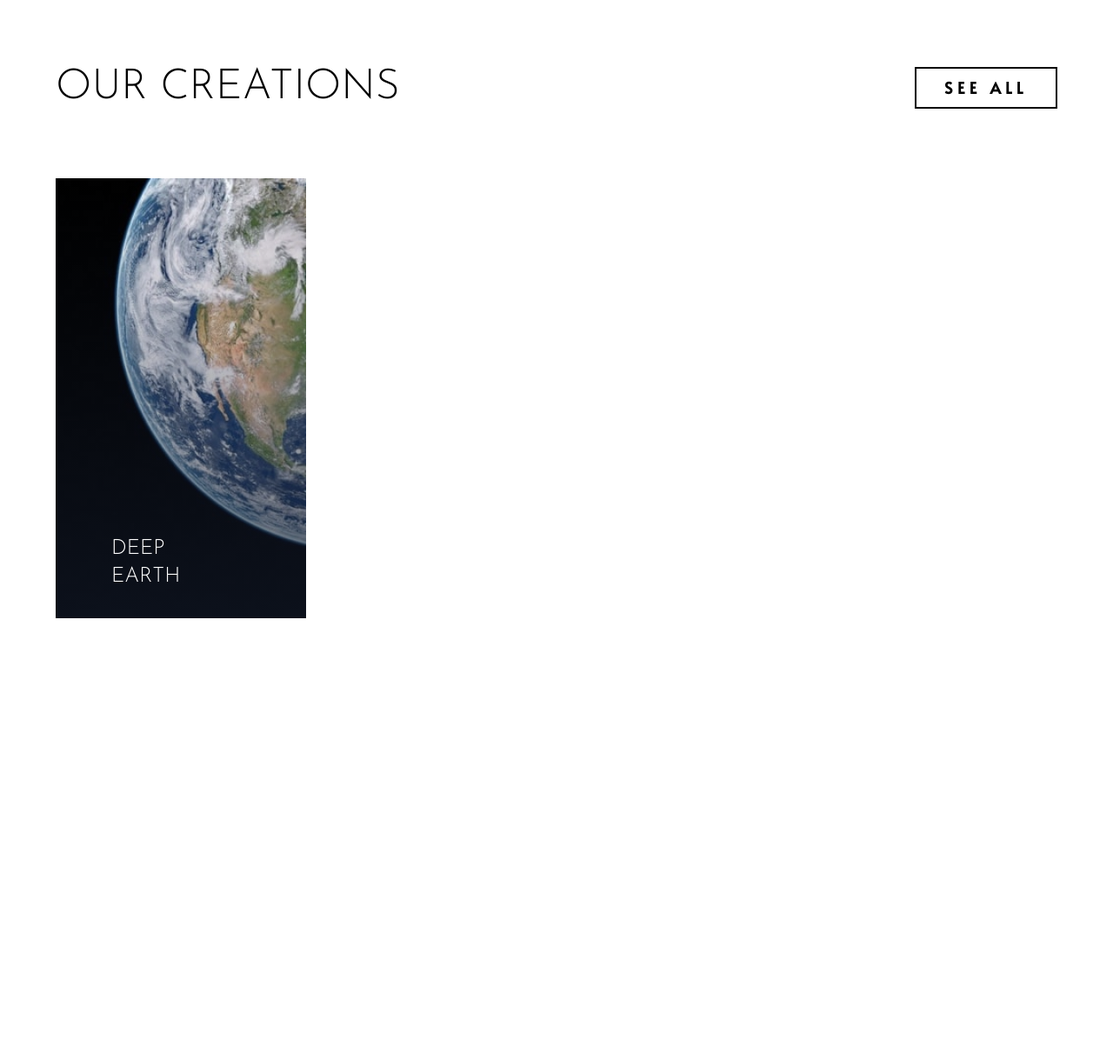
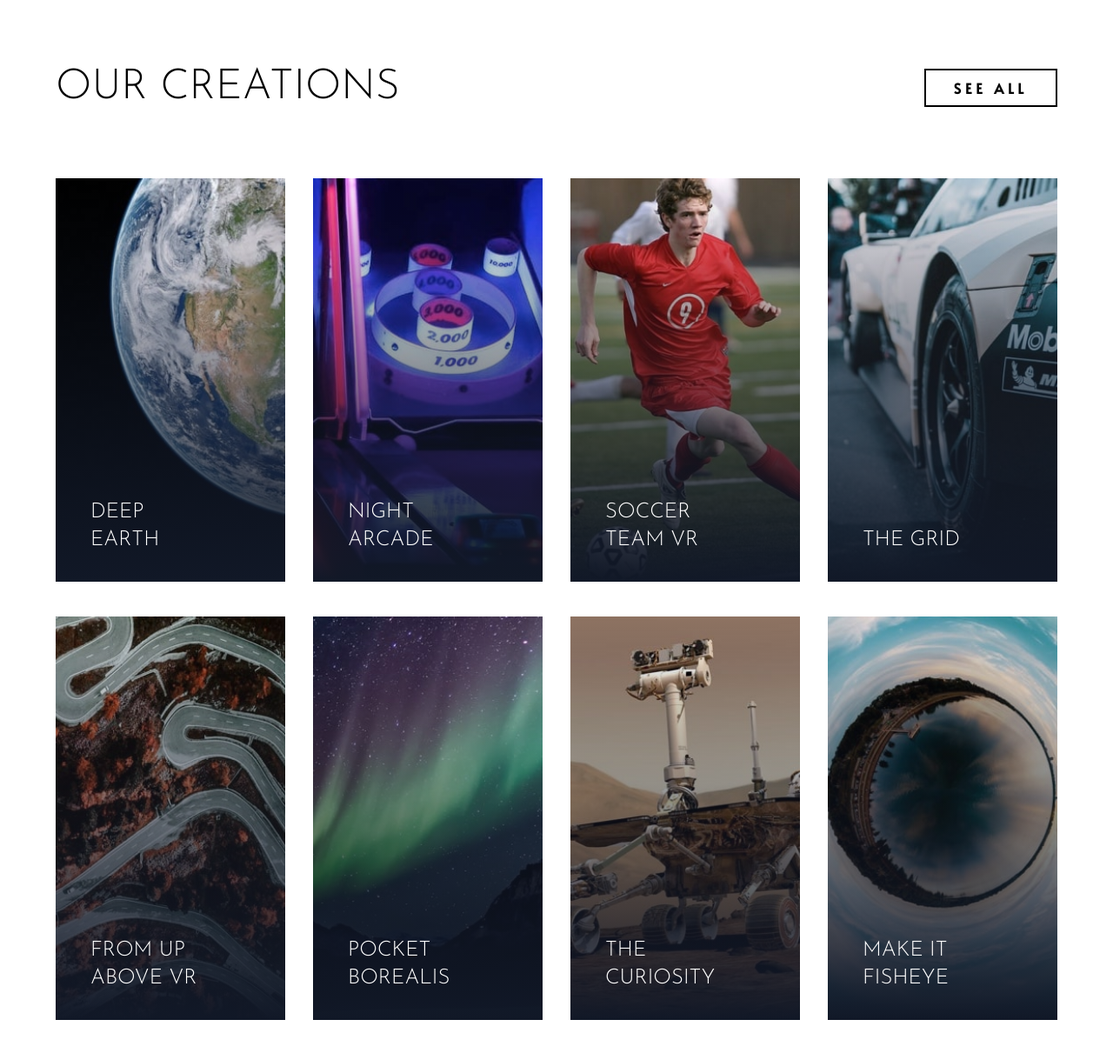
Before and after one commit to gaurav-shrestha/Mero-Sansar, a website: page index.html in a window 1280 px wide. Shown: the part 1309-2520 px from the top of the page at 87% size. Before the commit the page ends 2148 px from the top, so only its background shows below. Drawn offline with Linux system fonts and the light colour scheme.

Commit message:
items container finalized

```diff
--- a/index.html
+++ b/index.html
@@ -12,57 +12,58 @@
         <!-- Hero Section -->
         <section id="hero">
             <!-- Hero Container -->
-            <div class="max-w-6xl mx-auto px-5 py-10">
+            <div class="section-container py-10">
                 <!-- Navbar -->
                 <nav class="flex justify-between items-center">
                     <!-- logo -->
                     <img src="images/logo.svg" alt="loading..." class="cursor-pointer" />
                     <!-- menu -->
-                    <div class="hidden md:flex space-x-10 text-white font-alata font-bold">
+                    <div class="hidden md:flex space-x-10 font-alata font-bold text-white">
                         <!-- About -->
                         <div class="group">
                             <a href="#">About</a>
-                            <div class="mx-1 border-b-2 opacity-0 duration-500 group-hover:opacity-100"></div>
+                            <div class="menu-effect"></div>
                         </div>
                         <!-- Careers -->
                         <div class="group">
                             <a href="#">Careers</a>
-                            <div class="mx-1 border-b-2 opacity-0 duration-500 group-hover:opacity-100"></div>
+                            <div class="menu-effect"></div>
                         </div>
                         <!-- Events -->
                         <div class="group">
                             <a href="#">Events</a>
-                            <div class="mx-1 border-b-2 opacity-0 duration-500 group-hover:opacity-100"></div>
+                            <div class="menu-effect"></div>
                         </div>
                         <!-- Products -->
                         <div class="group">
                             <a href="#">Products</a>
-                            <div class="mx-1 border-b-2 opacity-0 duration-500 group-hover:opacity-100"></div>
+                            <div class="menu-effect"></div>
                         </div>
                         <!-- Support -->
                         <div class="group">
                             <a href="#">Support</a>
-                            <div class="mx-1 border-b-2 opacity-0 duration-500 group-hover:opacity-100"></div>
+                            <div class="menu-effect"></div>
                         </div>
                     </div>
                 </nav>
+
                 <!-- Slogan Line -->
-                <div class="max-w-lg my-32 p-4 border border-white text-white text-4xl uppercase md:text-6xl md:p-10">IMPRESSIVE EXPERIENCES THAT DELIVER</div>
+                <div class="max-w-lg my-32 p-4 border border-white text-white uppercase text-4xl md:text-6xl md:p-10">IMPRESSIVE EXPERIENCES THAT DELIVER</div>
             </div>
         </section>
 
         <!-- History Section -->
         <section class="#history">
             <!-- History Container -->
-            <div class="max-w-6xl mx-auto px-5 my-32 relative flex flex-col md:flex-row md:pl-0">
+            <div class="section-container relative flex flex-col my-32 md:flex-row md:pl-0">
                 <!-- image -->
                 <img src="images/desktop/image-interactive.jpg" alt="" />
                 <!-- Content Container-->
-                <div class="bg-white md:absolute right-0 -bottom-12 mt-10 md:p-12">
+                <div class="mt-10 bg-white md:absolute right-0 -bottom-12 md:p-12">
                     <!-- heading -->
-                    <h3 class="max-w-lg font-sans uppercase text-center text-4xl mx-auto md:text-5xl">The leader in interactive vr</h3>
+                    <h3 class="mx-auto">The leader in interactive vr</h3>
                     <!-- details -->
-                    <p class="max-w-md text-center mx-auto mt-5 md:text-left">
+                    <p class="max-w-md mx-auto mt-5 text-center md:text-left">
                         Founded in 2023, Mero Sansar has been producing world-class virtual reality projects for some of the best companies around the globe. Our award-winning creations have
                         transformed businesses through digital experiences that bind to their brand
                     </p>
@@ -73,15 +74,16 @@
         <!-- Creations Section -->
         <section id="creation">
             <!-- Creation container -->
-            <div class="max-w-6xl px-5 mx-auto my-32 md:px-0">
+            <div class="section-container my-32 md:px-0">
                 <!-- Creations Header -->
-                <div class="flex flex-col mb-20 justify-center md:flex-row md:justify-between items-center">
-                    <h3 class="font-sans uppercase text-4xl md:text-5xl md:text-left">Our Creations</h3>
+                <div class="flex flex-col justify-center items-center mb-20 md:flex-row md:justify-between">
+                    <h3>Our creations</h3>
                     <!-- button -->
-                    <button class="hidden uppercase font-bold text-lg tracking-widest font-alata border-2 border-black px-8 py-2 hover:bg-black hover:text-white md:block">See all</button>
+                    <button class="btn hidden md:block">See all</button>
                 </div>
+
                 <!-- Items Container 1 -->
-                <div class="flex flex-col justify-between w-full space-y-6 text-2xl text-white uppercase md:flex-row md:space-y-0 md:space-x-8">
+                <div class="item-container mb-10">
                     <!-- item 1 -->
                     <div class="group relative overflow-hidden md:w-1/4">
                         <!-- desktop image -->
@@ -89,11 +91,94 @@
                         <!-- mobile image -->
                         <img src="images/mobile/image-deep-earth.jpg" alt="" class="w-full md:hidden" />
                         <!-- item gradient -->
-                        <div class="absolute top-0 bottom-0 right-0 left-0 bg-gradient-to-b from-transparent to-gray-900 group-hover:from-gray-50 group-hover:to-white opacity-70"></div>
+                        <div class="item-gradient"></div>
                         <!-- text -->
-                        <h5 class="absolute w-52 text-white bottom-4 px-6 group-hover:text-black duration-300 group-hover:scale-110 md:bottom-8 md:left-6 md:px-10">Deep Earth</h5>
+                        <h5>Deep Earth</h5>
+                    </div>
+                    <!-- item 2 -->
+                    <div class="group relative overflow-hidden md:w-1/4">
+                        <!-- desktop image -->
+                        <img src="images/desktop/image-night-arcade.jpg" alt="" class="hidden w-full duration-200 md:block group-hover:scale-110" />
+                        <!-- mobile image -->
+                        <img src="images/mobile/image-night-arcade.jpg" alt="" class="w-full md:hidden" />
+                        <!-- item gradient -->
+                        <div class="item-gradient"></div>
+                        <!-- text -->
+                        <h5>Night Arcade</h5>
+                    </div>
+                    <!-- item 3 -->
+                    <div class="group relative overflow-hidden md:w-1/4">
+                        <!-- desktop image -->
+                        <img src="images/desktop/image-soccer-team.jpg" alt="" class="hidden w-full duration-200 md:block group-hover:scale-110" />
+                        <!-- mobile image -->
+                        <img src="images/mobile/image-soccer-team.jpg" alt="" class="w-full md:hidden" />
+                        <!-- item gradient -->
+                        <div class="item-gradient"></div>
+                        <!-- text -->
+                        <h5>Soccer team vr</h5>
+                    </div>
+                    <!-- item 4 -->
+                    <div class="group relative overflow-hidden md:w-1/4">
+                        <!-- desktop image -->
+                        <img src="images/desktop/image-grid.jpg" alt="" class="hidden w-full duration-200 md:block group-hover:scale-110" />
+                        <!-- mobile image -->
+                        <img src="images/mobile/image-grid.jpg" alt="" class="w-full md:hidden" />
+                        <!-- item gradient -->
+                        <div class="item-gradient"></div>
+                        <!-- text -->
+                        <h5>The grid</h5>
                     </div>
                 </div>
+
+                <!-- Items Container 2 -->
+                <div class="item-container">
+                    <!-- item 1 -->
+                    <div class="group relative overflow-hidden md:w-1/4">
+                        <!-- desktop image -->
+                        <img src="images/desktop/image-from-above.jpg" alt="" class="hidden w-full duration-200 md:block group-hover:scale-110" />
+                        <!-- mobile image -->
+                        <img src="images/mobile/image-from-above.jpg" alt="" class="w-full md:hidden" />
+                        <!-- item gradient -->
+                        <div class="item-gradient"></div>
+                        <!-- text -->
+                        <h5>From up above vr</h5>
+                    </div>
+                    <!-- item 2 -->
+                    <div class="group relative overflow-hidden md:w-1/4">
+                        <!-- desktop image -->
+                        <img src="images/desktop/image-pocket-borealis.jpg" alt="" class="hidden w-full duration-200 md:block group-hover:scale-110" />
+                        <!-- mobile image -->
+                        <img src="images/mobile/image-pocket-borealis.jpg" alt="" class="w-full md:hidden" />
+                        <!-- item gradient -->
+                        <div class="item-gradient"></div>
+                        <!-- text -->
+                        <h5>pocket borealis</h5>
+                    </div>
+                    <!-- item 3 -->
+                    <div class="group relative overflow-hidden md:w-1/4">
+                        <!-- desktop image -->
+                        <img src="images/desktop/image-curiosity.jpg" alt="" class="hidden w-full duration-200 md:block group-hover:scale-110" />
+                        <!-- mobile image -->
+                        <img src="images/mobile/image-curiosity.jpg" alt="" class="w-full md:hidden" />
+                        <!-- item gradient -->
+                        <div class="item-gradient"></div>
+                        <!-- text -->
+                        <h5>the curiosity</h5>
+                    </div>
+                    <!-- item 4 -->
+                    <div class="group relative overflow-hidden md:w-1/4">
+                        <!-- desktop image -->
+                        <img src="images/desktop/image-fisheye.jpg" alt="" class="hidden w-full duration-200 md:block group-hover:scale-110" />
+                        <!-- mobile image -->
+                        <img src="images/mobile/image-fisheye.jpg" alt="" class="w-full md:hidden" />
+                        <!-- item gradient -->
+                        <div class="item-gradient"></div>
+                        <!-- text -->
+                        <h5>make it fisheye</h5>
+                    </div>
+                </div>
+                <!-- button -->
+                <button class="btn w-full mt-8 md:hidden">See all</button>
             </div>
         </section>
     </body>
--- a/input.css
+++ b/input.css
@@ -14,6 +14,39 @@
     }
 } */
 
+@layer base {
+    h3 {
+        @apply max-w-lg font-sans uppercase text-center text-4xl md:text-5xl;
+    }
+    h5 {
+        @apply w-52 absolute text-white bottom-4 px-6 group-hover:text-black duration-300 group-hover:scale-110 md:bottom-8 md:px-10;
+    }
+}
+
+@layer components {
+    .btn {
+        @apply border-2 border-black px-8 py-2 uppercase font-bold text-base tracking-widest font-alata hover:bg-black hover:text-white;
+    }
+}
+
+@layer utilities {
+    .menu-effect {
+        @apply mx-1 border-b-2 duration-500 opacity-0 group-hover:opacity-100;
+    }
+}
+
+.item-container {
+    @apply flex flex-col justify-between w-full space-y-6 text-2xl text-white uppercase md:flex-row md:space-y-0 md:space-x-8;
+}
+
+.item-gradient {
+    @apply absolute top-0 bottom-0 right-0 left-0 bg-gradient-to-b from-transparent to-gray-900 group-hover:from-gray-50 group-hover:to-white group-hover:opacity-70;
+}
+
+.section-container {
+    @apply max-w-6xl mx-auto px-5;
+}
+
 #hero {
     background-image: url("../images/desktop/image-hero.jpg");
     background-repeat: no-repeat;
```
Also changed, not shown: css/style.css.
